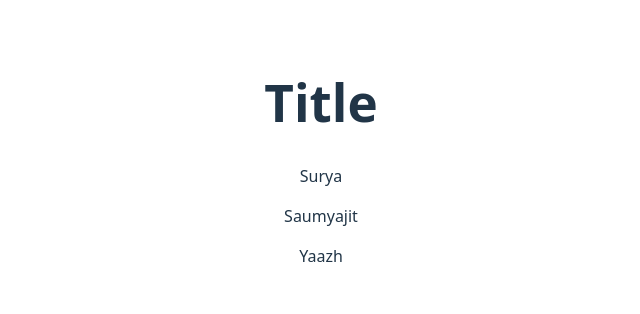
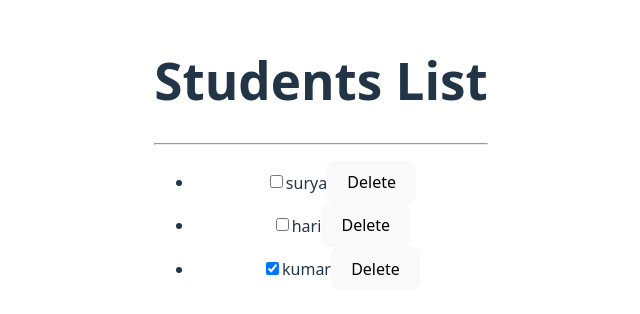
Before and after one commit to SECE-24-28/classroom-project-SuryaTK2007, a React (Vite) app in the folder react/react-app/: page / in a window 1280 px wide. Shown: the part 238-552 px from the top of the page, without its empty margins (319-959 px from the left). Built offline with nearby package versions, Linux system fonts and the light colour scheme.

Commit message:
implemented simple checklist for student fee status with delete feature with checkbox in jsx

```diff
--- a/react/react-app/src/App.jsx
+++ b/react/react-app/src/App.jsx
@@ -1,17 +1,35 @@
 import { useState } from 'react'
 import './App.css'
-import Temp from './Temp.jsx'
 
 function App() {
-
-  let members=["Surya", "Saumyajit", "Yaazh"];
+  const [list, setList]=useState([{id:1, sname:"surya", fee:false},{id:2, sname: "hari", fee:false},{id:3, sname:"kumar", fee:true}]);
+  const handleDelete=(id)=>{
+    const newList=list.filter((item)=> item.id!==id);
+    setList(newList);
+  }
+  const handleCheck = (id) => {
+    const newList = list.map((item) =>
+      item.id === id ? { ...item, fee: !item.fee } : item
+    )
+    const updated = newList.find(item => item.id === id);
+    console.log("Student:", updated.sname, "Fee Status:", updated.fee);
+    setList(newList);
+  }
   return (
     <>
-      <Temp param='Title'/>
-
-     {
-        members.length!=0?members.map((member)=>(<p>{member}</p>)):(<p>The list is empty</p>)
-     }
+      <h1>Students List</h1>
+      <hr/>
+      <ul>
+        {
+          list.map((item)=>
+            <li key={item.id}>
+              <input type="checkbox" checked={item.fee} onChange={()=>handleCheck(item.id)}/>
+              {item.sname}
+              <button onClick={()=>handleDelete(item.id)}>Delete</button>
+            </li>
+          )
+        }
+      </ul>
     </>
   )
 }
--- a/react/react-app/src/Temp.css
+++ /dev/null
@@ -1,6 +0,0 @@
-.abc{
-    color:black;
-    background-color: white;
-    padding:20px;
-    border-radius: 20px;
-}
--- a/react/react-app/src/Temp.jsx
+++ /dev/null
@@ -1,9 +0,0 @@
-import React from 'react'
-import './Temp.css'
-function Temp({param}) {
-    return (
-      <h1>{param}</h1>
-  )
-}
-
-export default Temp
```
